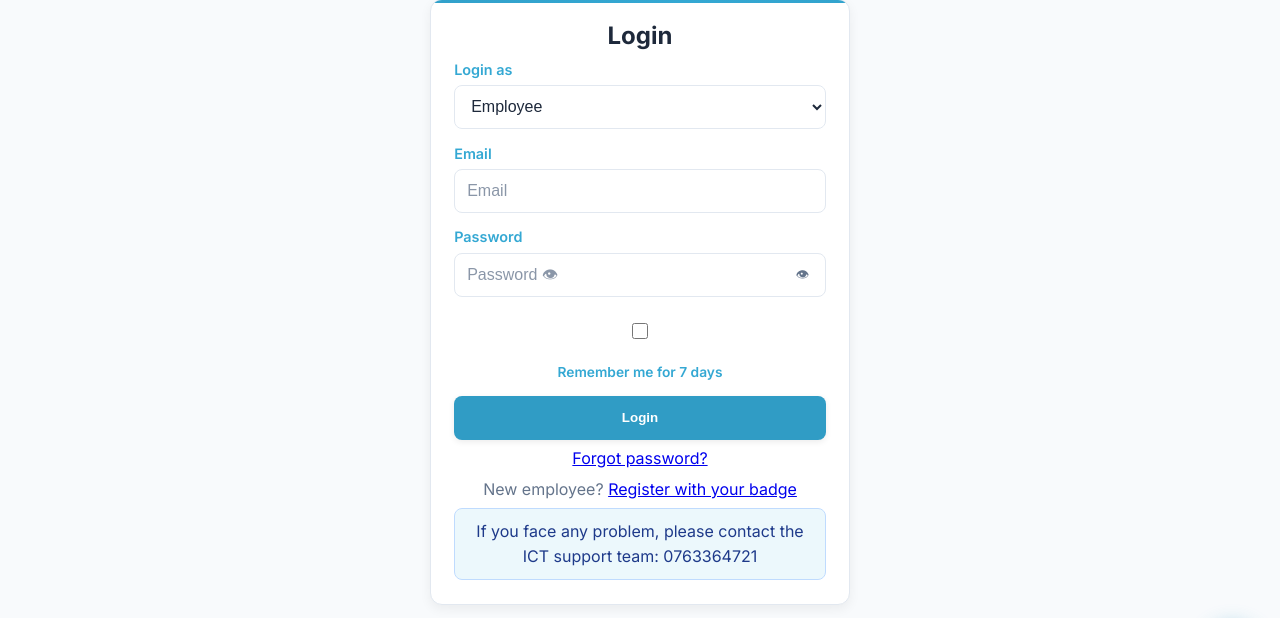
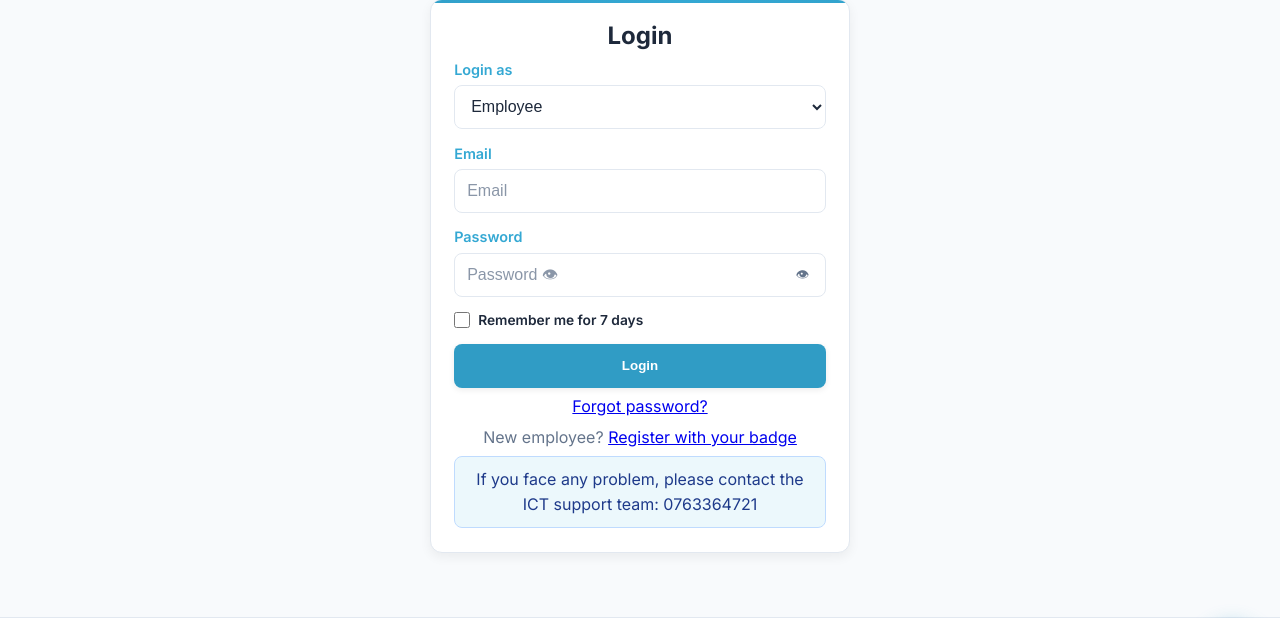
Before and after one commit to mohamed-sinani/ict-ticket-support-system, a PHP site: page /login in a window 1280 px wide. Shown: the part 105-723 px from the top of the page. Run offline with PHP 8.4, Linux system fonts and the light colour scheme.

Commit message:
fix: align remember-me checkbox inline with its label

```diff
--- a/assets/css/style.css
+++ b/assets/css/style.css
@@ -1842,17 +1842,22 @@ a.btn-icon.danger:focus-visible {
 
 .remember-me {
     display: flex;
+    flex-direction: row;
     align-items: center;
     gap: 0.5rem;
     margin: 0 !important;
     font-size: 0.86rem;
+    font-weight: 600;
+    color: var(--text-main);
     cursor: pointer;
 }
 
 .remember-me input[type="checkbox"] {
     width: 1rem;
     height: 1rem;
+    min-height: 0;
     margin: 0;
+    padding: 0;
     accent-color: var(--accent);
     cursor: pointer;
 }
```
